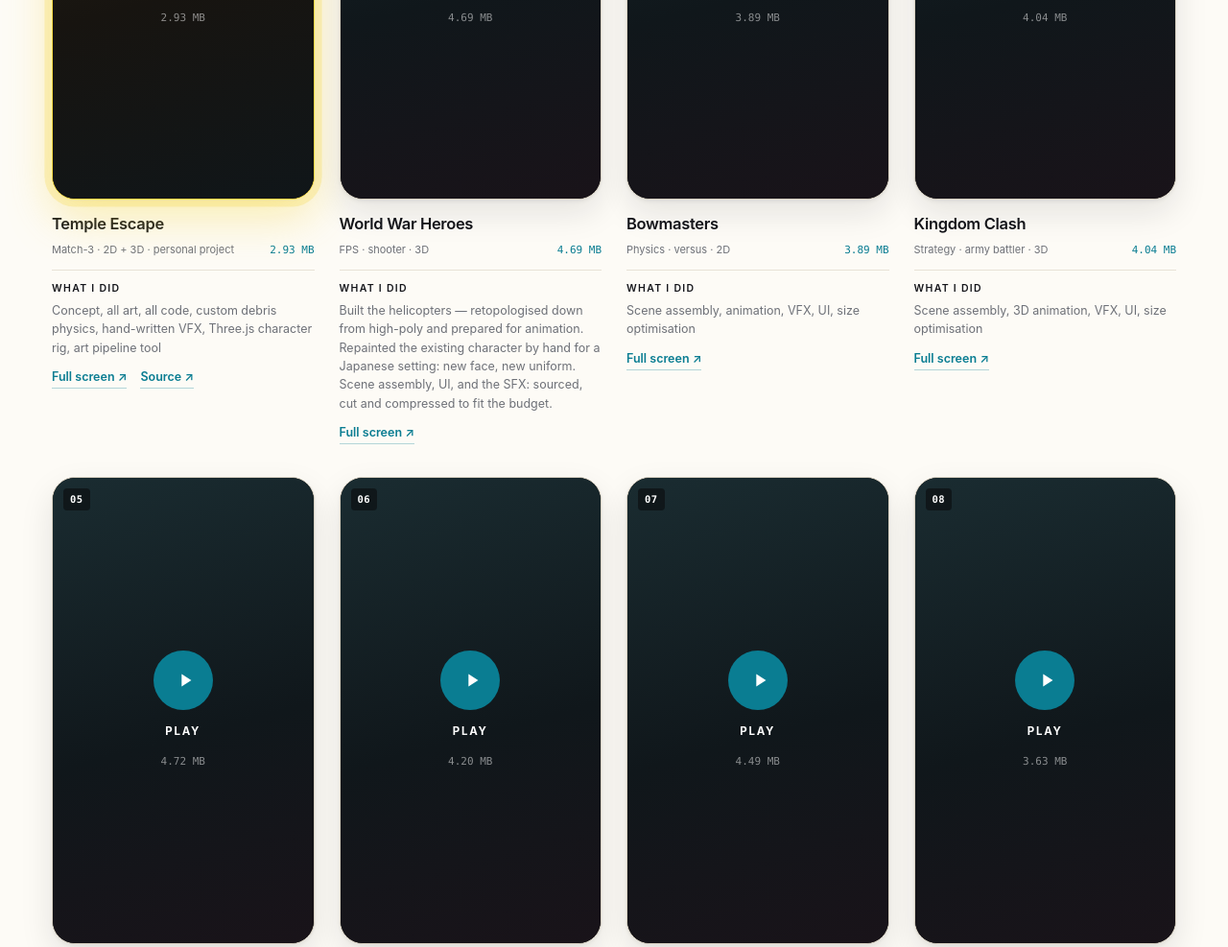
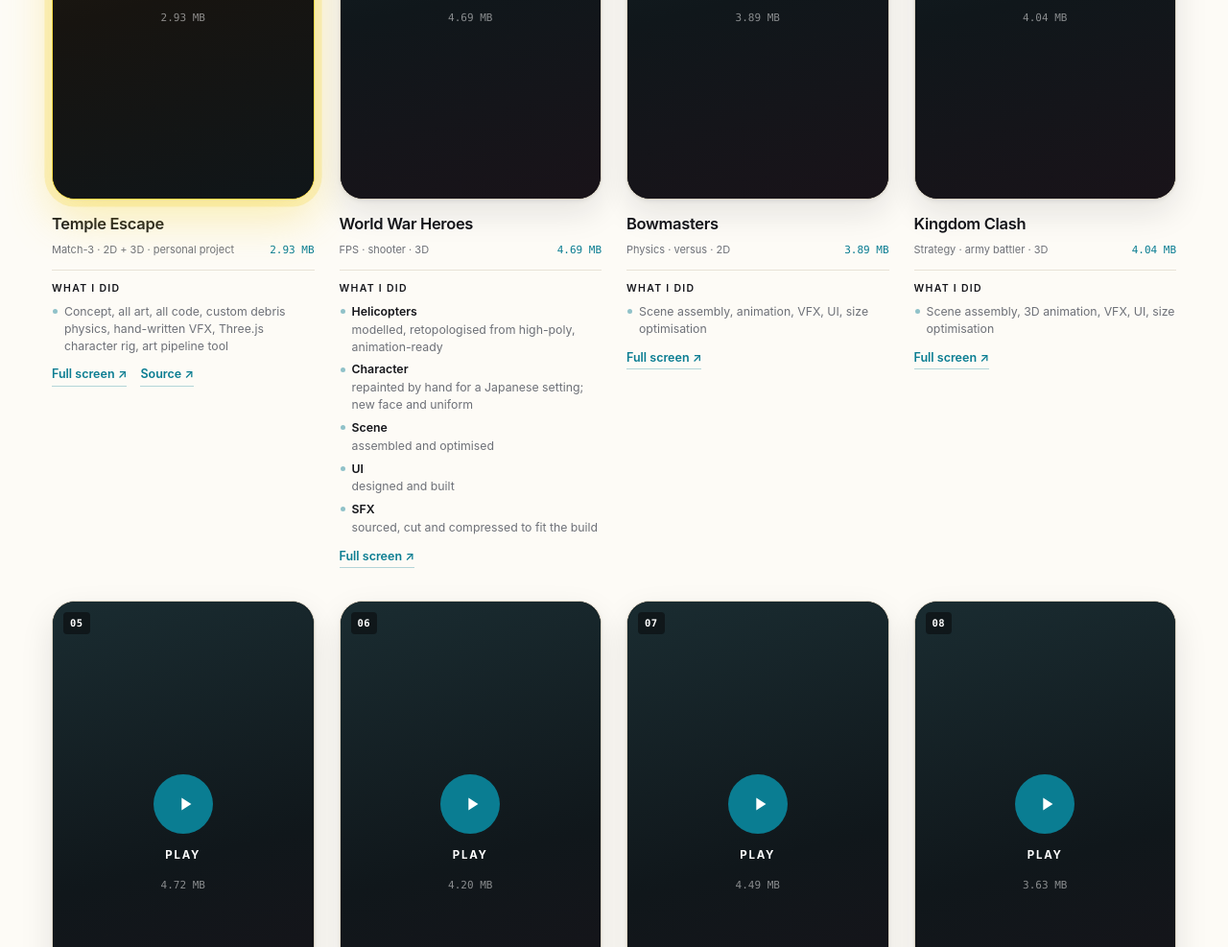
Before and after one commit to omnomnom08/playables, a plain HTML site: page index.html in a window 1280 px wide. Shown: the part 1519-2506 px from the top of the page at 96% size. Drawn offline with Linux system fonts and the light colour scheme.

Commit message:
Structured did lines; WWH rewritten; add playable-description skill

```diff
--- a/index.html
+++ b/index.html
@@ -312,7 +312,13 @@ section[id],header[id]{scroll-margin-top:84px}
 .pinfo .did{margin:11px 0 0;padding-top:11px;border-top:1px solid var(--rule);
   font-size:12.5px;color:var(--mid);line-height:1.55}
 .pinfo .did b{color:var(--ink);font-weight:600;display:block;font-size:10.5px;
-  letter-spacing:1.3px;text-transform:uppercase;margin-bottom:5px}
+  letter-spacing:1.3px;text-transform:uppercase;margin-bottom:7px}
+.pinfo .did ul{list-style:none;margin:0;padding:0;display:grid;gap:6px}
+.pinfo .did li{position:relative;padding-left:13px;font-size:12.3px;line-height:1.45}
+.pinfo .did li::before{content:"";position:absolute;left:1px;top:.5em;width:5px;height:5px;
+  border-radius:50%;background:var(--ac);opacity:.45}
+.pinfo .did li i{font-style:normal;color:var(--ink);font-weight:600;
+  display:block;margin-bottom:1px}
 .pinfo .acts{display:flex;gap:14px;margin-top:11px;flex-wrap:wrap}
 .lnk{font-size:12.5px;font-weight:600;color:var(--ac);
   border-bottom:1px solid rgba(10,125,146,.3);padding-bottom:1px;transition:border-color .2s}
@@ -698,7 +704,11 @@ var PLAYABLES = [
 
   { slug:"world-war-heroes", title:"World War Heroes", size:"4.69 MB",
     tags:"FPS · shooter · 3D",
-    did:"Built the helicopters — retopologised down from high-poly and prepared for animation. Repainted the existing character by hand for a Japanese setting: new face, new uniform. Scene assembly, UI, and the SFX: sourced, cut and compressed to fit the budget." },
+    did:["Helicopters — modelled, retopologised from high-poly, animation-ready",
+         "Character — repainted by hand for a Japanese setting; new face and uniform",
+         "Scene — assembled and optimised",
+         "UI — designed and built",
+         "SFX — sourced, cut and compressed to fit the build"] },
 
   { slug:"bowmasters", title:"Bowmasters", size:"3.89 MB",
     tags:"Physics · versus · 2D",
@@ -777,7 +787,13 @@ var PLAYABLES = [
         "<h3>" + esc(p.title) + "</h3>" +
         '<div class="sub"><span class="tg">' + esc(p.tags) + "</span>" +
           '<span class="sz">' + esc(p.size) + "</span></div>" +
-        '<div class="did"><b>What I did</b>' + esc(p.did) + "</div>" +
+        '<div class="did"><b>What I did</b><ul>' +
+          (Array.isArray(p.did) ? p.did : [p.did]).map(function (d) {
+            var i = d.indexOf("—");
+            return i > 0
+              ? "<li><i>" + esc(d.slice(0, i).trim()) + "</i>" + esc(d.slice(i + 1).trim()) + "</li>"
+              : "<li>" + esc(d) + "</li>";
+          }).join("") + "</ul></div>" +
         (p.ph ? "" : '<div class="acts">' +
           '<a class="lnk" href="play/' + esc(p.slug) + '.html" target="_blank" rel="noopener">Full screen ↗</a>' +
           (p.source ? '<a class="lnk" href="' + esc(p.source) + '" target="_blank" rel="noopener">Source ↗</a>' : "") +
```
